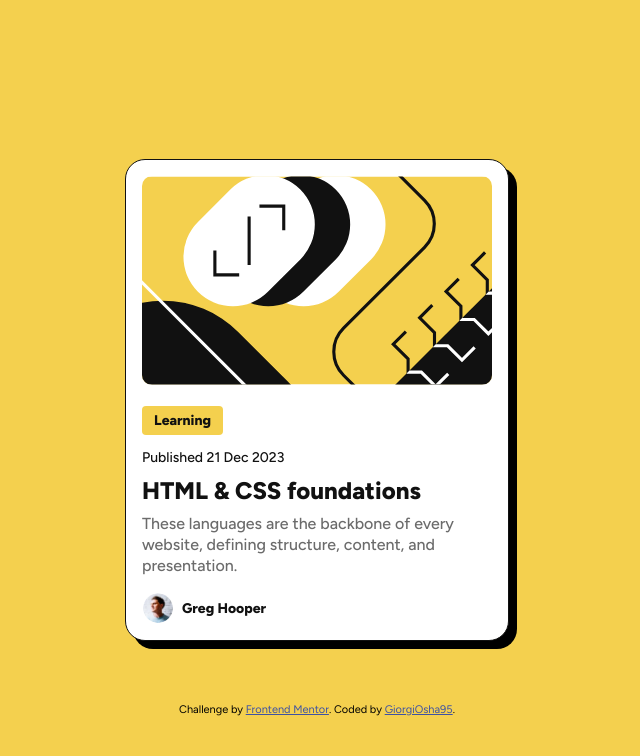
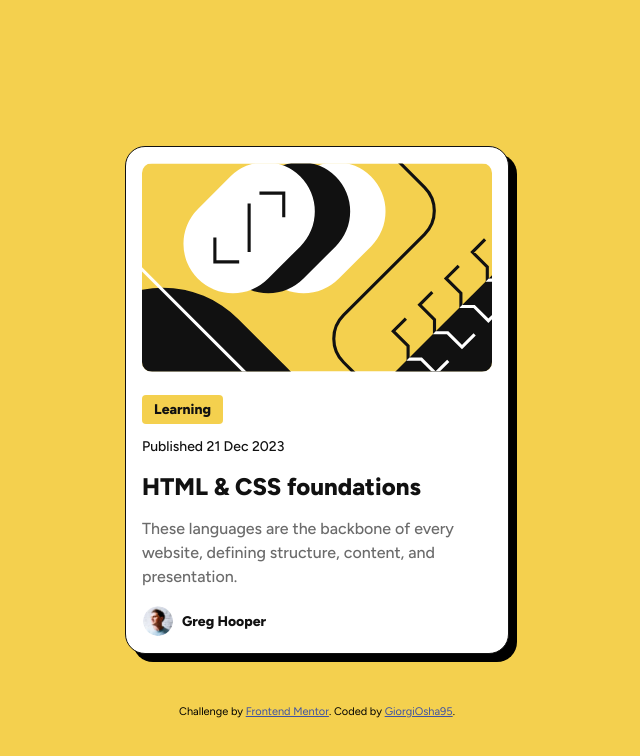
Before and after one commit to GiorgiOsha95/Blog-preview-card, a plain HTML site: page index.html in a window 1280 px wide. Shown: the whole page, without its empty margins (323-963 px from the left). Drawn offline with Linux system fonts and the light colour scheme.

Commit message:
Fix the spacing

```diff
--- a/assets/css/style.css
+++ b/assets/css/style.css
@@ -8,7 +8,7 @@
 	--font-size-medium: 16px;
 	--font-size-large: 24px;
 	--font-size-small: 14px;
-	--line-height: 21px;
+	--line-height: 150%;
 	--letter-spacing: 0px;
 	--spacing-xl: 16px; /*  200 */
 	--spacing-l: 12px; /*  150 */
```
